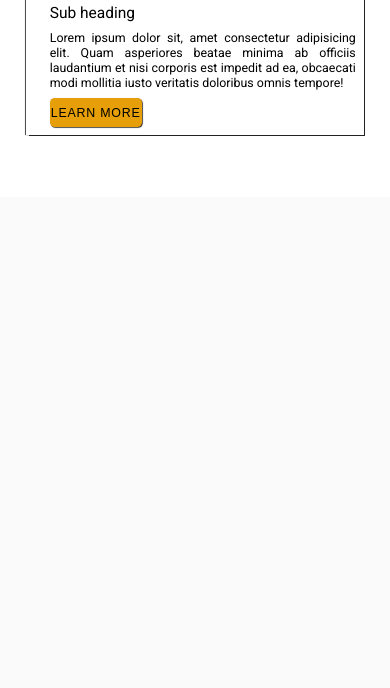
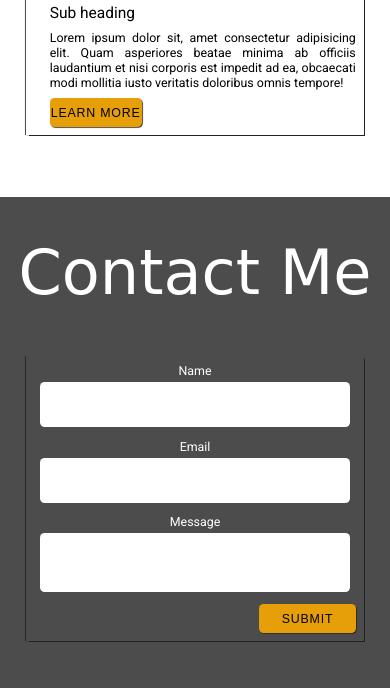
Before and after one commit to CalderonVasquez/Udemy_Blog, a plain HTML site: page index.html in a window 390 px wide. Shown: the part 4872-5560 px from the top of the page. Before the commit the page ends 5069 px from the top, so only its background shows below. Drawn offline with Linux system fonts and the light colour scheme; a script that the page names is missing; a web font is replaced by a local one.

Commit message:
add contact section add responsiveness

```diff
--- a/index.html
+++ b/index.html
@@ -55,8 +55,6 @@
             </aside>
         </section>
         <!-- Banner Section starts here -->
-    </main>
-    <!-- Main ends here -->
 
     <!-- About-me section starts here -->
     <section id="blog-about" class="section-center">
@@ -173,11 +171,32 @@
     <!-- blog-posts section ends here -->
 
     <!-- contact section starts here -->
+    <section id="contact-section" class="section-center">
+        <h2 class="section-heading blog-post-heading text-white">Contact Me</h2>
+        <form action="" id="contact-form">
+            <div class="form-control">
+                <label for="name">Name</label>
+                <input type="text" id="name" required autocomplete="name">
+            </div>
+            <div class="form-control">
+                <label for="email">Email</label>
+                <input type="email" id="email" required autocomplete="email">
+            </div>
+            <div class="form-control">
+                <label for="message">Message</label>
+                <textarea name="message" id="message"></textarea>
+            </div>
+            <div class="form-btn-field">
+                <button type="submit" class="btn contact-btn">Submit</button>
+            </div>
+        </form>
+    </section>
+    <!-- contact section ends here -->
+</main>
+    <!-- Main ends here -->
 
-    <!-- contact section ends here -->
-
-
-
+    <!-- footer starts here -->
+    <!-- footer ends here -->
 
 
     <script src="./script/index.js"></script>
--- a/style.css
+++ b/style.css
@@ -248,6 +248,51 @@ nav li:hover {
 }
 /* blog-posts section ends here */
 
+/* contact section starts here */
+#contact-section {
+  background-color: #4c4c4c;
+  min-height: 90vh;
+}
+#contact-form {
+  padding: 1rem;
+  box-shadow: 0.1rem 0.1rem 0.1rem #222, -0.1rem 0 0.1rem #222;
+  margin: 1rem;
+  color: #fff;
+  display: flex;
+  flex-direction: column;
+}
+.form-control {
+  margin-bottom: 1.5rem;
+  display: flex;
+  justify-content: center;
+  align-items: center;
+}
+.form-control label {
+  font-size: 1.6rem;
+  flex: 0.3;
+}
+input, textarea {
+  flex: 0.7;
+  width: 40rem;
+  font-size: 1.6rem;
+  padding: 2rem 1rem;
+  border: none;
+  border-radius: 0.6rem;
+}
+textarea {
+  resize: none;
+  height: 12vh;
+}
+.form-btn-field {
+  display: flex;
+  justify-content: flex-end;
+}
+.contact-btn {
+  width: 30%;
+}
+/* contact section ends here */
+
+
 /* Responsive starts here */
 @media (max-width:992px) {
   #blog-banner-section {
@@ -285,6 +330,9 @@ nav li:hover {
     margin-bottom: 3rem;
     width: 80%;
   }
+  #contact-section {
+    min-height: auto;
+  }
 }
 @media(max-width: 600px) {
   html {
@@ -316,5 +364,17 @@ nav li:hover {
   .blog-post {
     width: 90%;
   }
+  #contact-form {
+    width: 90%;
+  }
+  .form-control {
+    flex-direction: column;
+  }
+  input, textarea {
+    max-width: 100%;
+  }
+  .form-control label {
+    margin-bottom: 0.5rem;
+  }
 }
 /* Responsive ends here */
```
